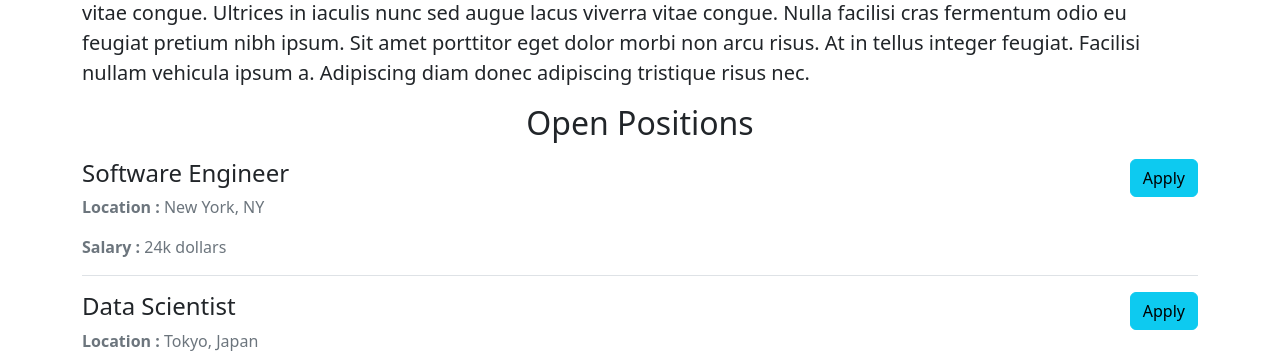
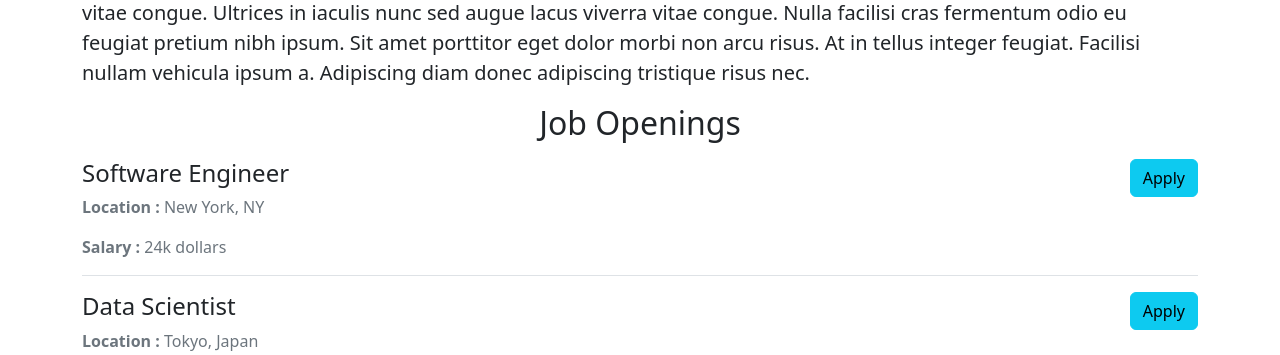
Before and after one commit to hochlef007/flask-web-app, a Flask app: page / in a window 1280 px wide. Shown: the part 561-916 px from the top of the page. Run offline with Flask 3, Linux system fonts and the light colour scheme.

Commit message:
testing modification after deployment

```diff
--- a/templates/home.html
+++ b/templates/home.html
@@ -47,7 +47,7 @@
         feugiat. Facilisi nullam vehicula ipsum a. Adipiscing diam donec
         adipiscing tristique risus nec.
       </p>
-      <h2 class="text-center mt-3 mb-3">Open Positions</h2>
+      <h2 class="text-center mt-3 mb-3">Job Openings</h2>
       <div >
         {% for job in jobs %}
         {% include 'jobItem.html' %}
```
